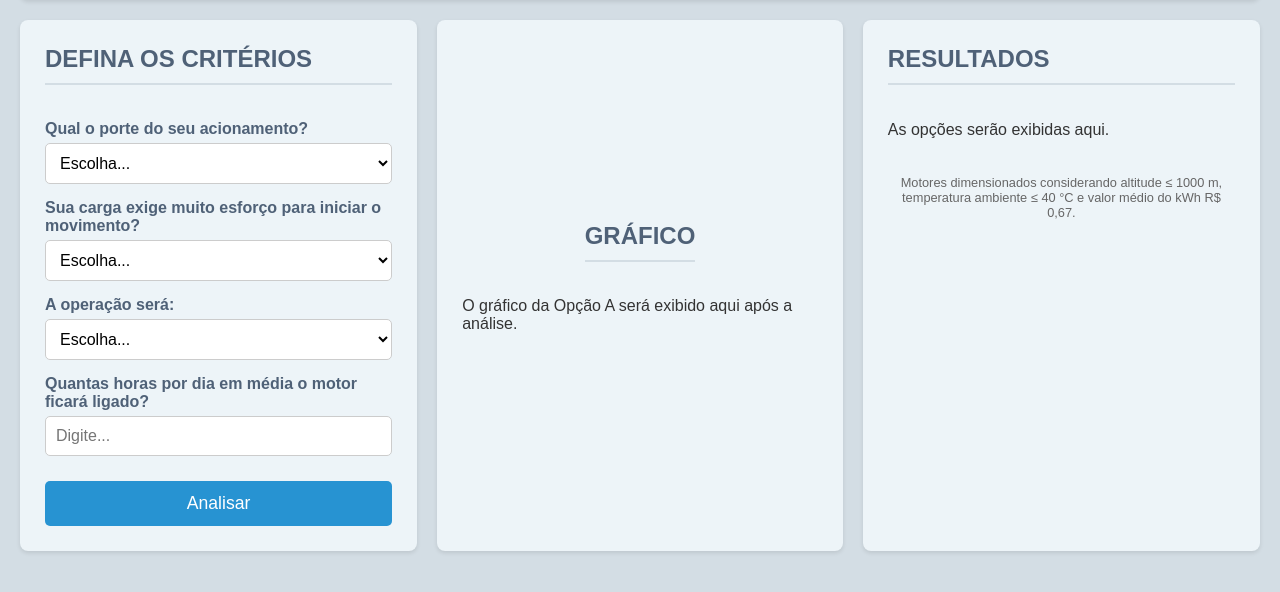
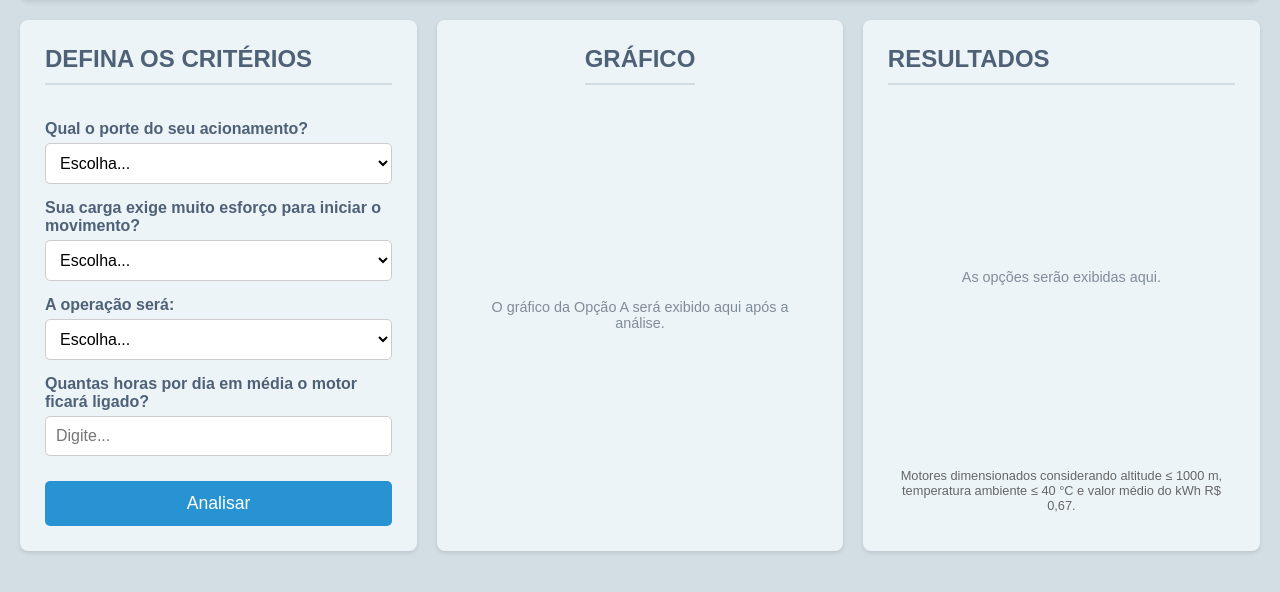
Before and after one commit to MonteiroAllana/SelecMIG, a Flask app: page / in a window 1280 px wide. Shown: the part 100-692 px from the top of the page. Run offline with Flask 2, Linux system fonts and the light colour scheme.

Commit message:
Update style.css

```diff
--- a/static/css/style.css
+++ b/static/css/style.css
@@ -307,3 +307,13 @@ header nav a {
         padding: 10px;
     }
 }
+.placeholder-text {
+    flex-grow: 1;
+    display: flex;
+    justify-content: center;
+    align-items: center;
+    text-align: center;
+    color: #808c99;
+    font-size: 0.9em;
+    padding: 20px;
+}
```
